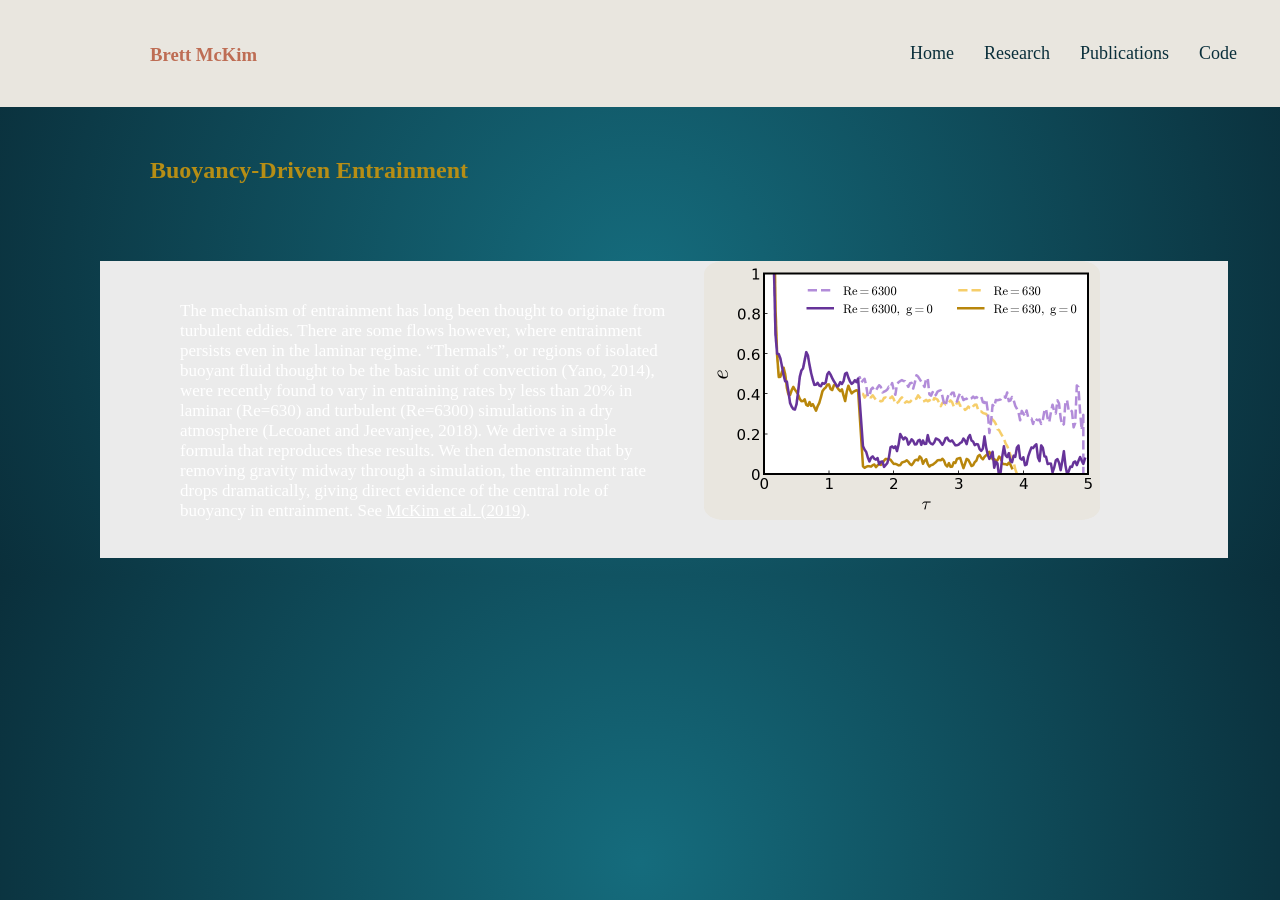
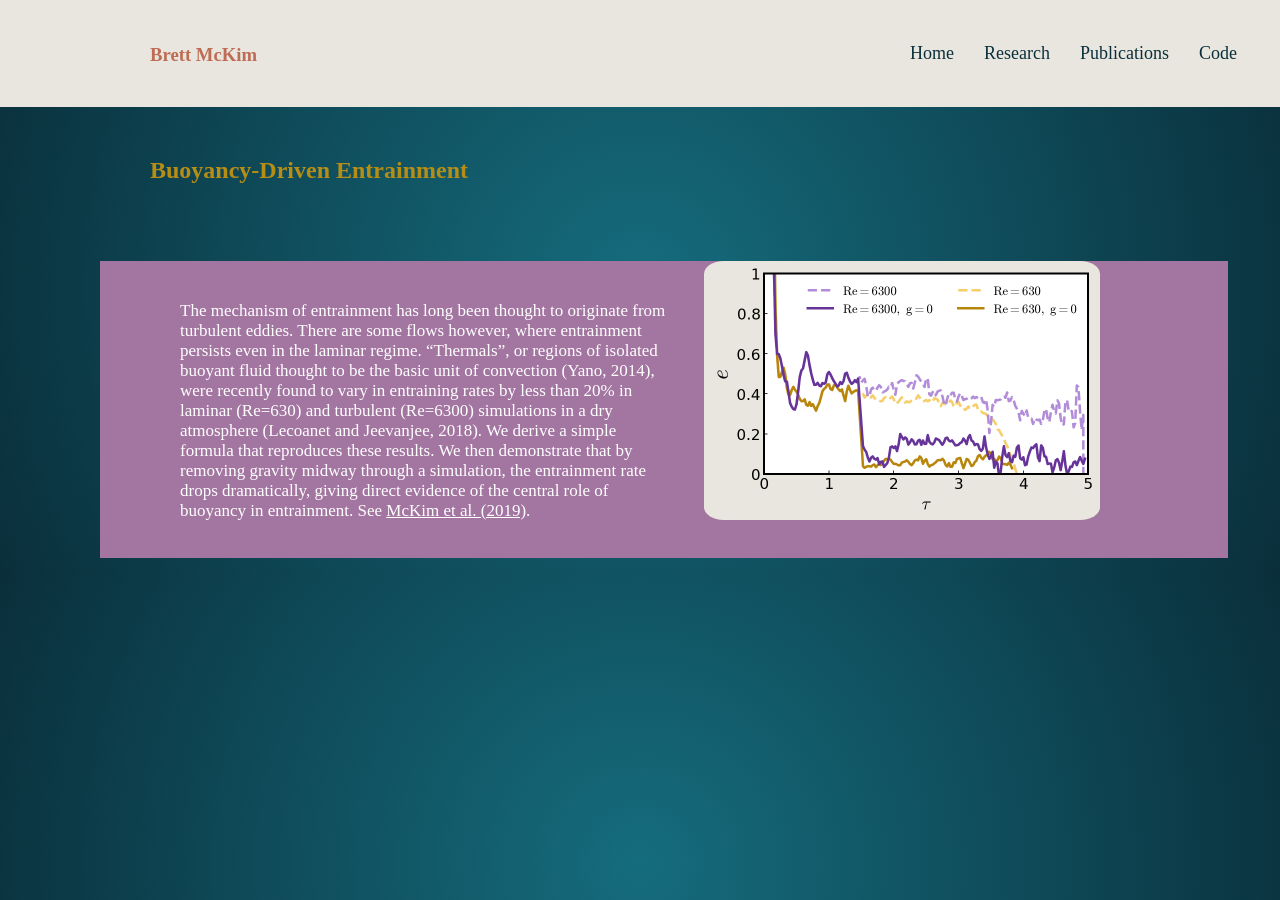
Before and after one commit to mckimb/mckimb.github.io, a Jekyll site: the page built from research/index.html, in a window 1280 px wide. Built offline with Jekyll 4.4.1, drawn with Linux system fonts in a browser that asks for light colours.

Commit message:
Update index.html

```diff
--- a/research/index.html
+++ b/research/index.html
@@ -6,7 +6,7 @@
 	<p><br><br><br><br><br><br></p>
 	<h2>Buoyancy-Driven Entrainment</h2>
 	<p><br><br></p><img src="/research/efficiency.png" alt="No entrainment without buoyancy" class="wrap" style="width:396px;height:259px;border=5px">
-	<div style="margin-left:-50px;padding-left:50px;width:110%;background-color:#ebebeb;z-index: 10;"><p><br><br>The mechanism of entrainment has long been thought to originate from turbulent eddies. There are some flows
+	<div style="margin-left:-50px;padding-left:50px;width:110%;background-color:#a376a1;z-index: 10;"><p><br><br>The mechanism of entrainment has long been thought to originate from turbulent eddies. There are some flows
 		however, where entrainment persists even in the laminar regime. “Thermals”, or regions of isolated buoyant
 		fluid thought to be the basic unit of convection (Yano, 2014), were recently found to vary in entraining
 		rates by less than 20% in laminar (Re=630) and turbulent (Re=6300) simulations in a dry atmosphere
```
